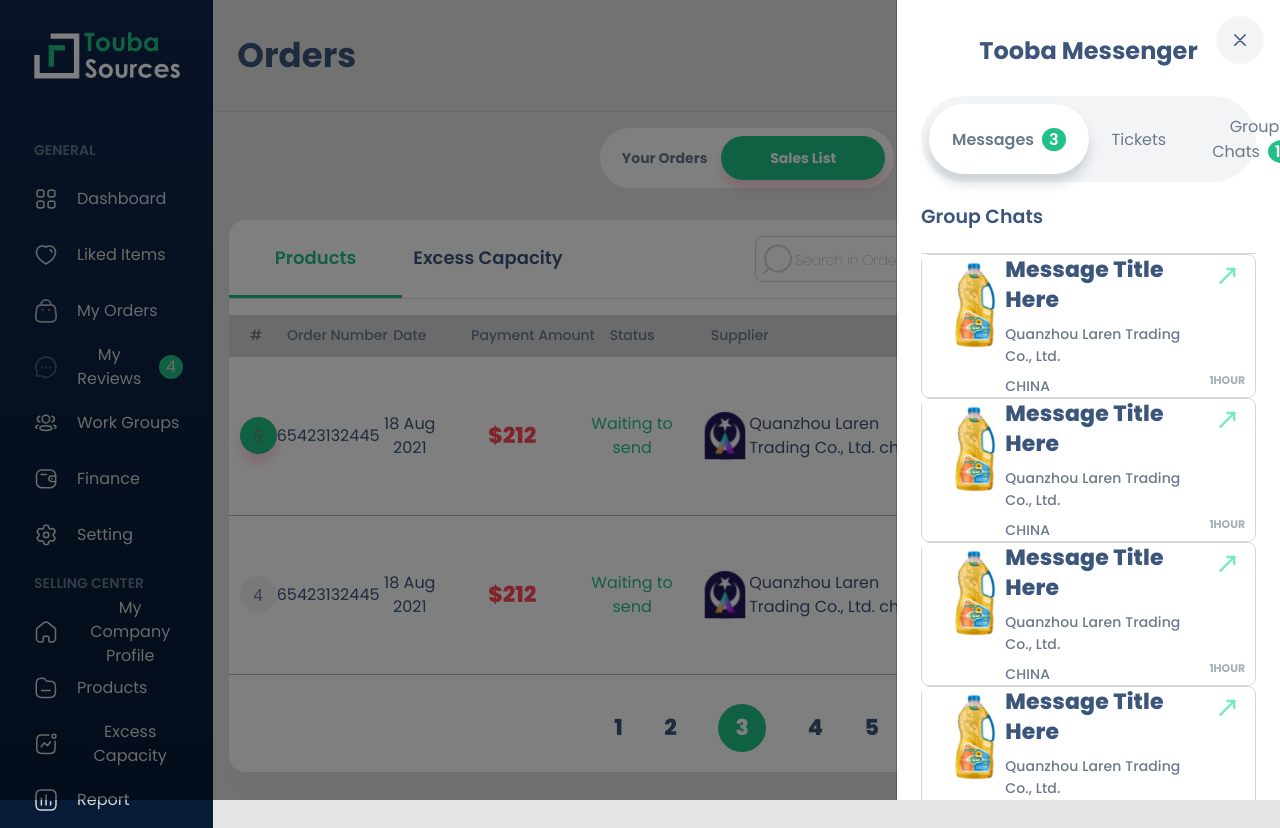
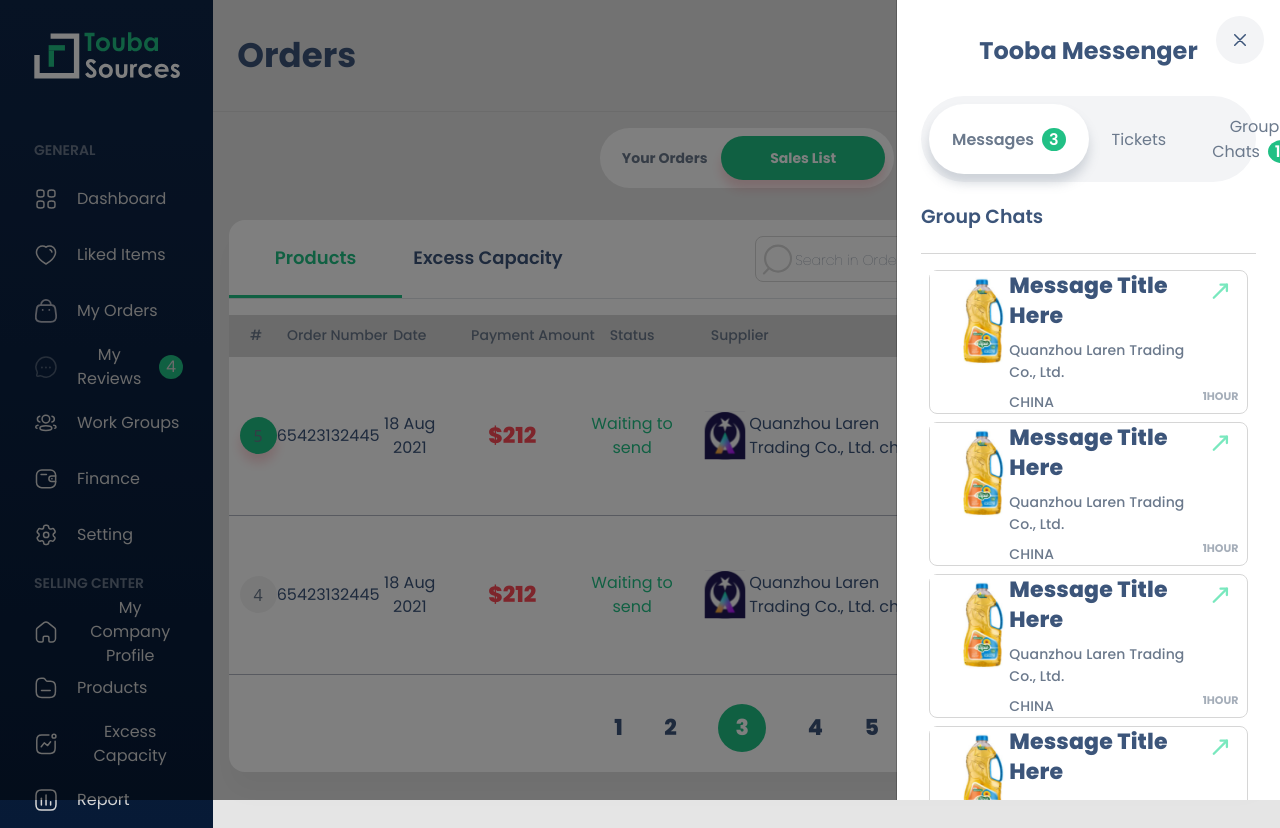
Before and after one commit to farrokhdev/touba, a React (Create React App) app: page /dashboard-table-order in a window 1280 px wide. Both pictures are taken after a click on the button 1145 px from the left and 55 px from the top of the page. Built offline with nearby package versions, Linux system fonts and the light colour scheme.

Commit message:
fix bug component message

```diff
--- /dev/null
+++ b/public/styles/components/_component_message.scss
@@ -0,0 +1,9 @@
+.message-box{
+    background: #FFFFFF;
+/* Border */
+
+border: 1px solid #D6D6D6;
+border-radius: 8px;
+white-space: nowwrap;
+padding: 2%;
+}
--- a/public/styles/components/components-dir.scss
+++ b/public/styles/components/components-dir.scss
@@ -96,3 +96,4 @@
 @import "./product-cart";
 @import "./side_nav_items";
 @import "./image_arrow";
+@import "./component_message"
--- a/src/views/components/component_message.tsx
+++ b/src/views/components/component_message.tsx
@@ -4,7 +4,7 @@ import iconArrow from "../../assets/icons/icon-arrow-green.svg";
 const ComponentMessage = () => {
   return (
     <div>
-      <div className="message-box">
+      <div className="message-box mt-2 ">
         <div className="row mt-2 d-flex align-items-center">
           <div className="col-10 d-flex align-items-center">
             <div className="bigText">Message Title Here Message Title Here</div>
@@ -16,7 +16,7 @@ const ComponentMessage = () => {
           </div>
         </div>
         <div className="row mt-2">
-          <div className="col-3 border-right d-flex align-items-center">
+          <div className="col-4 text-center  border-right d-flex align-items-center">
             <div className="smalText">Status:</div>
             <span  className="more" style={{marginLeft:'2px'}}>Closed</span>
           </div>
@@ -24,7 +24,7 @@ const ComponentMessage = () => {
             <div className="smalText">Priority:</div>
             <span  className="more" style={{marginLeft:'2px'}}>Normal</span>
           </div>
-          <div className="col-5 p-2  ">
+          <div className="col-4 text-center  p-2  ">
             <div className="smalText">Created at: 3/1/2022 - 16:31</div>
             {/* <span  className="smalText" style={{marginLeft:'2px'}}></span> */}
           </div>
--- a/src/views/components/component_message_image.tsx
+++ b/src/views/components/component_message_image.tsx
@@ -12,7 +12,7 @@ interface Props {
 const ComponentMesageImage = ({ title, desc, country, time, image }: Props) => {
   return (
     <div>
-      <div className="message-box-imaege">
+      <div className="message-box-imaege mt-2">
         <div className="row ">
           <div className="col-3">
             <img src={image} width="105px"/>
--- a/src/views/components/dashboard_nav.tsx
+++ b/src/views/components/dashboard_nav.tsx
@@ -92,7 +92,7 @@ const DashboardNav = ({ title }: IProps) => {
                       <ComponentMessage />
                     </>
                   ) : (
-                    <>
+                    <div className="p-2">
                       <ComponentMessageImage
                         title={"Message Title Here"}
                         desc={"Quanzhou Laren Trading Co., Ltd."}
@@ -163,7 +163,7 @@ const DashboardNav = ({ title }: IProps) => {
                         time={"1HOUR"}
                         image={ImageOil}
                       />
-                    </>
+                    </div>
                   )}
                 </>
               )}
```
Also changed, not shown: public/styles/app.css.
